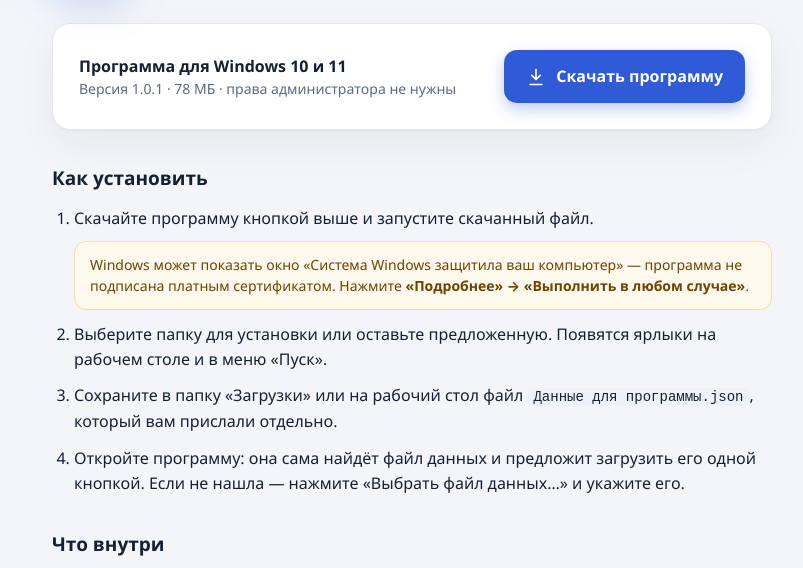
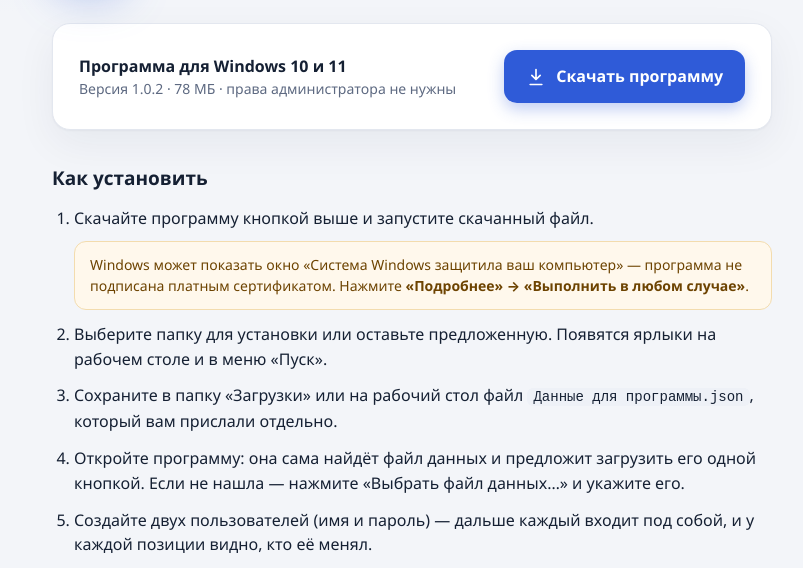
Before and after one commit to Kalashmak/ceny-produkcii, a plain HTML site: page site/index.html in a window 1280 px wide. Shown: the part 154-722 px from the top of the page, without its empty margins (228-1031 px from the left). Drawn offline with Linux system fonts and the light colour scheme.

Commit message:
Страница загрузки: версия 1.0.2, шаг про двух пользователей
Co-Authored-By: Claude Opus 5.5 <noreply@anthropic.com>

```diff
--- a/site/index.html
+++ b/site/index.html
@@ -36,8 +36,8 @@ code{background:#eef1f7;padding:1px 6px;border-radius:6px;font-size:14px}
     <div><h1>Цены на продукцию</h1><p class="lead">Сдельные расценки двух цехов, калькуляции изделий, себестоимость и цены — в одной программе.</p></div></div>
 
   <div class="card dl">
-    <div><b>Программа для Windows 10 и 11</b><div class="meta">Версия 1.0.1 · 78 МБ · права администратора не нужны</div></div>
-    <a class="btn" href="Ceny-produkcii-Setup-1.0.1.exe" download>
+    <div><b>Программа для Windows 10 и 11</b><div class="meta">Версия 1.0.2 · 78 МБ · права администратора не нужны</div></div>
+    <a class="btn" href="Ceny-produkcii-Setup-1.0.2.exe" download>
       <svg width="20" height="20" viewBox="0 0 24 24" fill="none" stroke="currentColor" stroke-width="2" stroke-linecap="round" stroke-linejoin="round"><path d="M12 3v12M7 10l5 5 5-5M5 21h14"/></svg>Скачать программу</a>
   </div>
 
@@ -48,6 +48,7 @@ code{background:#eef1f7;padding:1px 6px;border-radius:6px;font-size:14px}
     <li>Выберите папку для установки или оставьте предложенную. Появятся ярлыки на рабочем столе и в меню «Пуск».</li>
     <li>Сохраните в папку «Загрузки» или на рабочий стол файл <code>Данные для программы.json</code>, который вам прислали отдельно.</li>
     <li>Откройте программу: она сама найдёт файл данных и предложит загрузить его одной кнопкой. Если не нашла — нажмите «Выбрать файл данных…» и укажите его.</li>
+    <li>Создайте двух пользователей (имя и пароль) — дальше каждый входит под собой, и у каждой позиции видно, кто её менял.</li>
   </ol>
 
   <h2>Что внутри</h2>
```
